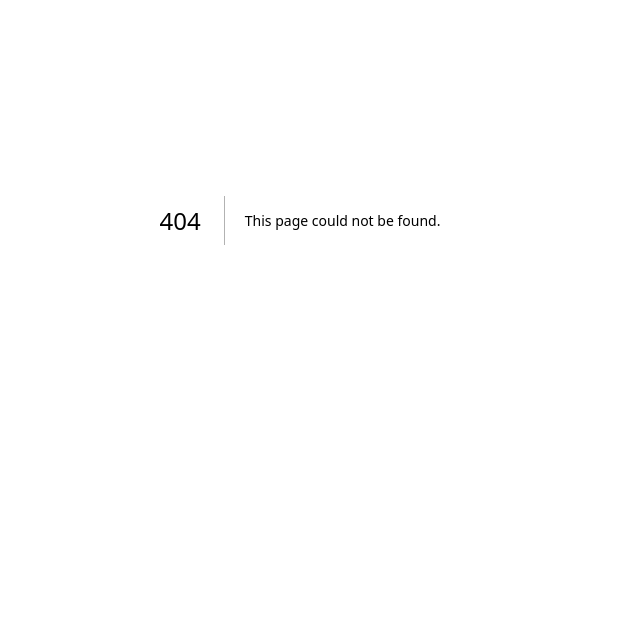
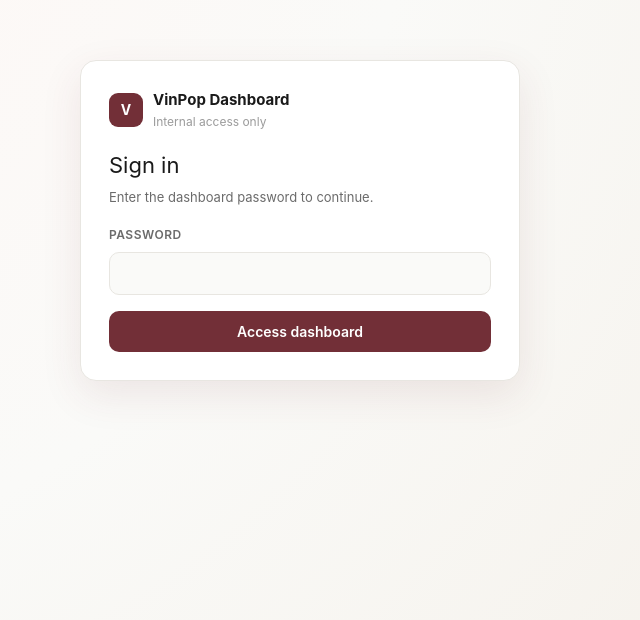
Before and after one commit to VinPOPFrance/vinpop-dashboard, a Next.js app: page /login in a window 1280 px wide. Before the commit this address had no page. Shown: the part 180-800 px from the top of the page, without its empty margins (340-980 px from the left). Built offline with nearby package versions, Linux system fonts and the light colour scheme.

Commit message:
Implement authentication system with login and logout functionality

```diff
--- /dev/null
+++ b/app/api/login/route.ts
@@ -0,0 +1,52 @@
+import { NextResponse } from 'next/server';
+import type { NextRequest } from 'next/server';
+import {
+  AUTH_COOKIE_MAX_AGE_SECONDS,
+  AUTH_COOKIE_NAME,
+  getExpectedAuthToken,
+  isValidPassword,
+} from '@/lib/dashboard-auth';
+
+function getSafeRedirectPath(rawNext: string | null): string {
+  if (!rawNext || !rawNext.startsWith('/')) {
+    return '/';
+  }
+
+  if (rawNext.startsWith('//')) {
+    return '/';
+  }
+
+  return rawNext;
+}
+
+export async function POST(request: NextRequest) {
+  const formData = await request.formData();
+  const password = String(formData.get('password') ?? '');
+  const nextPath = getSafeRedirectPath(formData.get('next')?.toString() ?? null);
+
+  const expectedToken = await getExpectedAuthToken();
+  if (!expectedToken) {
+    return NextResponse.redirect(new URL('/login?error=config', request.url));
+  }
+
+  const isPasswordValid = await isValidPassword(password);
+  if (!isPasswordValid) {
+    const loginUrl = new URL('/login', request.url);
+    loginUrl.searchParams.set('error', 'invalid');
+    loginUrl.searchParams.set('next', nextPath);
+    return NextResponse.redirect(loginUrl);
+  }
+
+  const response = NextResponse.redirect(new URL(nextPath, request.url));
+  response.cookies.set({
+    name: AUTH_COOKIE_NAME,
+    value: expectedToken,
+    httpOnly: true,
+    secure: process.env.NODE_ENV === 'production',
+    sameSite: 'strict',
+    maxAge: AUTH_COOKIE_MAX_AGE_SECONDS,
+    path: '/',
+  });
+
+  return response;
+}
--- /dev/null
+++ b/app/api/logout/route.ts
@@ -0,0 +1,19 @@
+import { NextResponse } from 'next/server';
+import type { NextRequest } from 'next/server';
+import { AUTH_COOKIE_NAME } from '@/lib/dashboard-auth';
+
+export async function POST(request: NextRequest) {
+  const response = NextResponse.redirect(new URL('/login', request.url));
+
+  response.cookies.set({
+    name: AUTH_COOKIE_NAME,
+    value: '',
+    httpOnly: true,
+    secure: process.env.NODE_ENV === 'production',
+    sameSite: 'strict',
+    maxAge: 0,
+    path: '/',
+  });
+
+  return response;
+}
--- /dev/null
+++ b/app/login/page.tsx
@@ -0,0 +1,152 @@
+import type { CSSProperties } from 'react';
+
+interface LoginPageProps {
+  searchParams?: Promise<Record<string, string | string[] | undefined>>;
+}
+
+function getValue(value: string | string[] | undefined): string | undefined {
+  if (Array.isArray(value)) {
+    return value[0];
+  }
+
+  return value;
+}
+
+const containerStyle: CSSProperties = {
+  minHeight: '100vh',
+  display: 'flex',
+  alignItems: 'center',
+  justifyContent: 'center',
+  background: 'radial-gradient(circle at top left, #FFF7F5 0%, #FAFAF8 50%, #F4F0E9 100%)',
+  padding: 24,
+};
+
+const cardStyle: CSSProperties = {
+  width: '100%',
+  maxWidth: 440,
+  background: '#FFFFFF',
+  border: '1px solid #E8E6E1',
+  borderRadius: 16,
+  boxShadow: '0 14px 40px rgba(114, 47, 55, 0.1)',
+  padding: 28,
+};
+
+const labelStyle: CSSProperties = {
+  fontSize: 12,
+  fontWeight: 600,
+  color: '#6B6B6B',
+  display: 'block',
+  marginBottom: 8,
+  letterSpacing: '0.04em',
+  textTransform: 'uppercase',
+};
+
+const inputStyle: CSSProperties = {
+  width: '100%',
+  border: '1px solid #E8E6E1',
+  borderRadius: 10,
+  background: '#FAFAF8',
+  color: '#1A1A1A',
+  padding: '10px 12px',
+  fontSize: 14,
+  outline: 'none',
+};
+
+const buttonStyle: CSSProperties = {
+  width: '100%',
+  marginTop: 16,
+  border: 'none',
+  borderRadius: 10,
+  background: '#722F37',
+  color: '#FFFFFF',
+  padding: '10px 14px',
+  fontSize: 14,
+  fontWeight: 600,
+  cursor: 'pointer',
+};
+
+function getErrorMessage(error: string | undefined): string | null {
+  if (error === 'invalid') {
+    return 'Incorrect password. Please try again.';
+  }
+
+  if (error === 'config') {
+    return 'Dashboard password is not configured on the server.';
+  }
+
+  return null;
+}
+
+export default async function LoginPage({ searchParams }: LoginPageProps) {
+  const params = searchParams ? await searchParams : {};
+  const error = getValue(params.error);
+  const nextPath = getValue(params.next) ?? '/';
+  const errorMessage = getErrorMessage(error);
+
+  return (
+    <div style={containerStyle}>
+      <div style={cardStyle}>
+        <div style={{ display: 'flex', alignItems: 'center', gap: 10, marginBottom: 18 }}>
+          <div
+            style={{
+              width: 34,
+              height: 34,
+              background: '#722F37',
+              color: '#FFFFFF',
+              borderRadius: 9,
+              display: 'grid',
+              placeItems: 'center',
+              fontWeight: 700,
+            }}
+          >
+            V
+          </div>
+          <div>
+            <p style={{ margin: 0, fontSize: 15, fontWeight: 700, color: '#1A1A1A' }}>VinPop Dashboard</p>
+            <p style={{ margin: '2px 0 0', fontSize: 12, color: '#9B9B9B' }}>Internal access only</p>
+          </div>
+        </div>
+
+        <h1 style={{ margin: 0, fontSize: 22, color: '#1A1A1A' }}>Sign in</h1>
+        <p style={{ margin: '6px 0 18px', color: '#6B6B6B', fontSize: 13 }}>
+          Enter the dashboard password to continue.
+        </p>
+
+        {errorMessage ? (
+          <p
+            style={{
+              margin: '0 0 14px',
+              padding: '9px 10px',
+              borderRadius: 8,
+              background: '#FDECEA',
+              color: '#C0392B',
+              fontSize: 12,
+              border: '1px solid #F4C9C5',
+            }}
+          >
+            {errorMessage}
+          </p>
+        ) : null}
+
+        <form method="POST" action="/api/login">
+          <input type="hidden" name="next" value={nextPath} />
+          <label htmlFor="password" style={labelStyle}>
+            Password
+          </label>
+          <input
+            id="password"
+            name="password"
+            type="password"
+            required
+            autoFocus
+            autoComplete="current-password"
+            style={inputStyle}
+          />
+          <button type="submit" style={buttonStyle}>
+            Access dashboard
+          </button>
+        </form>
+      </div>
+    </div>
+  );
+}
--- /dev/null
+++ b/middleware.ts
@@ -0,0 +1,58 @@
+import { NextResponse } from 'next/server';
+import type { NextRequest } from 'next/server';
+import { AUTH_COOKIE_NAME, getExpectedAuthToken } from '@/lib/dashboard-auth';
+
+const publicPaths = new Set(['/login']);
+
+function isPublicPath(pathname: string): boolean {
+  if (publicPaths.has(pathname)) {
+    return true;
+  }
+
+  return pathname.startsWith('/api/login');
+}
+
+function isAssetPath(pathname: string): boolean {
+  return (
+    pathname.startsWith('/_next') ||
+    pathname.startsWith('/favicon.ico') ||
+    pathname.startsWith('/robots.txt') ||
+    pathname.startsWith('/sitemap.xml')
+  );
+}
+
+function getSafeNextPath(pathname: string, search: string): string {
+  const target = `${pathname}${search}`;
+  if (!target.startsWith('/')) {
+    return '/';
+  }
+
+  return target;
+}
+
+export async function middleware(request: NextRequest) {
+  const { pathname, search } = request.nextUrl;
+
+  if (isAssetPath(pathname) || isPublicPath(pathname)) {
+    return NextResponse.next();
+  }
+
+  const expectedToken = await getExpectedAuthToken();
+  if (!expectedToken) {
+    return NextResponse.redirect(new URL('/login?error=config', request.url));
+  }
+
+  const token = request.cookies.get(AUTH_COOKIE_NAME)?.value;
+  if (token === expectedToken) {
+    return NextResponse.next();
+  }
+
+  const redirectUrl = new URL('/login', request.url);
+  redirectUrl.searchParams.set('next', getSafeNextPath(pathname, search));
+
+  return NextResponse.redirect(redirectUrl);
+}
+
+export const config = {
+  matcher: ['/((?!_next/static|_next/image).*)'],
+};
--- a/src/components/Sidebar.tsx
+++ b/src/components/Sidebar.tsx
@@ -99,6 +99,29 @@ export function Sidebar() {
             Settings
             <span style={{ marginLeft: 'auto', fontSize: 10, background: '#F5F4F0', color: '#9B9B9B', padding: '1px 6px', borderRadius: 10 }}>Soon</span>
           </div>
+
+          <form action="/api/logout" method="POST" style={{ marginTop: 4 }}>
+            <button
+              type="submit"
+              style={{
+                width: '100%',
+                display: 'flex',
+                alignItems: 'center',
+                gap: 10,
+                padding: '8px 10px',
+                borderRadius: 7,
+                border: '1px solid #F1DBDE',
+                background: '#FFF6F7',
+                color: '#722F37',
+                fontSize: 13.5,
+                cursor: 'pointer',
+                marginTop: 6,
+              }}
+            >
+              <span style={{ fontSize: 13 }}>⇠</span>
+              Logout
+            </button>
+          </form>
         </div>
       </nav>
 
--- /dev/null
+++ b/src/lib/dashboard-auth.ts
@@ -0,0 +1,32 @@
+const encoder = new TextEncoder();
+
+export const AUTH_COOKIE_NAME = 'dashboard_auth';
+export const AUTH_COOKIE_MAX_AGE_SECONDS = 60 * 60 * 24 * 7;
+
+async function sha256Hex(input: string): Promise<string> {
+  const data = encoder.encode(input);
+  const digest = await crypto.subtle.digest('SHA-256', data);
+  const bytes = new Uint8Array(digest);
+  return Array.from(bytes)
+    .map((value) => value.toString(16).padStart(2, '0'))
+    .join('');
+}
+
+export async function getExpectedAuthToken(): Promise<string | null> {
+  const password = process.env.DASHBOARD_PASSWORD;
+  if (!password) {
+    return null;
+  }
+
+  return sha256Hex(password);
+}
+
+export async function isValidPassword(password: string): Promise<boolean> {
+  const expectedToken = await getExpectedAuthToken();
+  if (!expectedToken) {
+    return false;
+  }
+
+  const receivedToken = await sha256Hex(password);
+  return receivedToken === expectedToken;
+}
```
Also changed, not shown: 2 other files (tests, documents, lock files or other folders).
